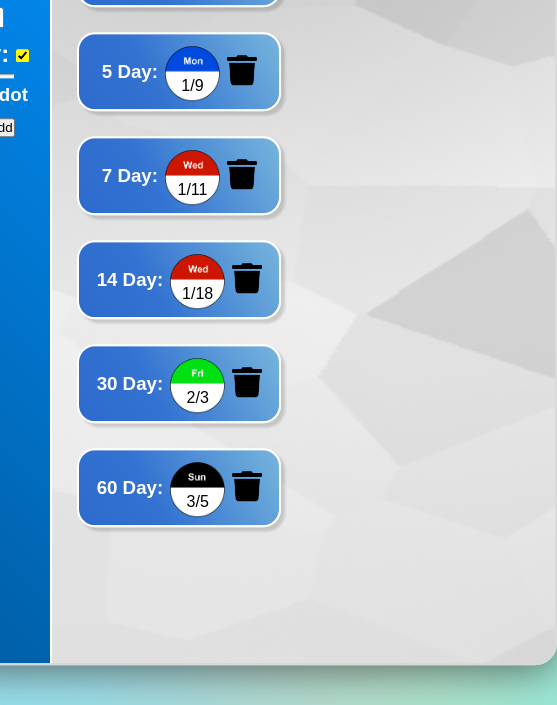
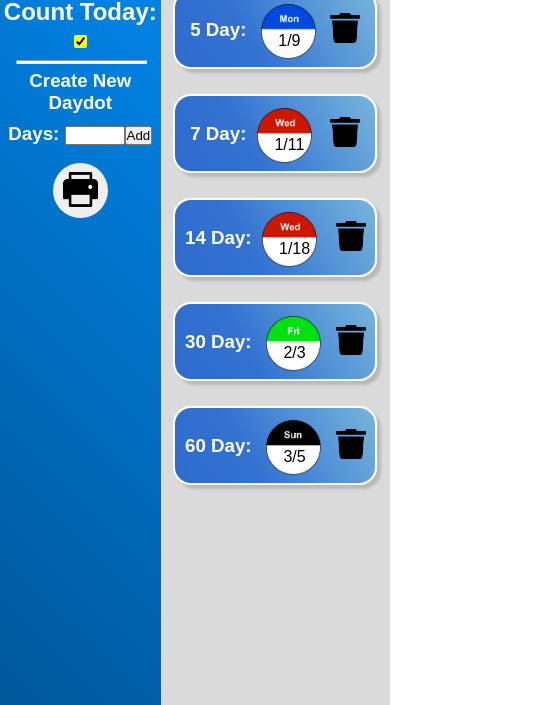
Before and after one commit to JesseProgramming/DayDotsv4, a plain HTML site: page index.html in a window 390 px wide. Shown: the part 139-844 px from the top of the page, 557 px wide, since content can reach past the window. Drawn offline with Linux system fonts and the light colour scheme.

Commit message:
Several visual bug fixes

```diff
--- a/style.css
+++ b/style.css
@@ -153,6 +153,7 @@ hr{
     -webkit-user-drag: none;
     -webkit-user-select: none;
     -ms-user-select: none;
+    position: relative;
 }
 
 #print-button:hover{
@@ -171,21 +172,43 @@ hr{
 
 .date{
     color: black;
-    position: absolute;
-    margin-top: 38px;
+    position:relative;
+    float: right;
+    transform: translate(-45px, 35px);
+    z-index: 3;
 }
 
 .sticker{
     display: flex;
     justify-content: center;
     margin-bottom: 10px;
+    margin-left: 15px;
+    float: right;
 }
 
 input[type="checkbox"] { /* change "blue" browser chrome to yellow */
     filter: invert(100%) hue-rotate(18deg) brightness(1.7);
   }
 
-@media print {
+  @media print {
+    *{
+        margin: 0;
+        padding: 0;
+    }
+    .label-container{
+        padding-top: 150px;
+        height: 100%;
+        width: 100%;
+        display: flex;
+        flex-direction: column;
+    }
+    .main-container{
+        height: 80%;
+        left: 50%;
+        top: 33%;
+    }
+
+
     .sidebar {
         display: none;
     }
@@ -198,5 +221,44 @@ input[type="checkbox"] { /* change "blue" browser chrome to yellow */
     .main-container{
         box-shadow: rgba(0, 0, 0, 0.0) 4px 4px 2.6px;
         border: none;
+        position: relative;
     }
 }
+
+
+
+@media only screen and (max-width: 750px) {
+    body{
+        background: none;
+    }
+    .main-container{
+        height: 100%;
+        width: 100%;
+        border-radius: 0;
+        border: none;
+        background: none;
+        background-color: rgb(218, 218, 218);
+    }
+    .sidebar{
+        border-radius: 0;
+        border: none;
+        width: 70%;
+    }
+    .label-container{
+        height:100vh;
+    }
+
+    .label-container{
+        width:100%;
+    }
+    .label-object{
+        width: 200px;
+        margin: 0px;
+        margin-top: 25px;
+    }
+    .label-container{
+        flex-wrap: initial;
+        align-items: center;
+        overflow:scroll;
+    }
+}
```
